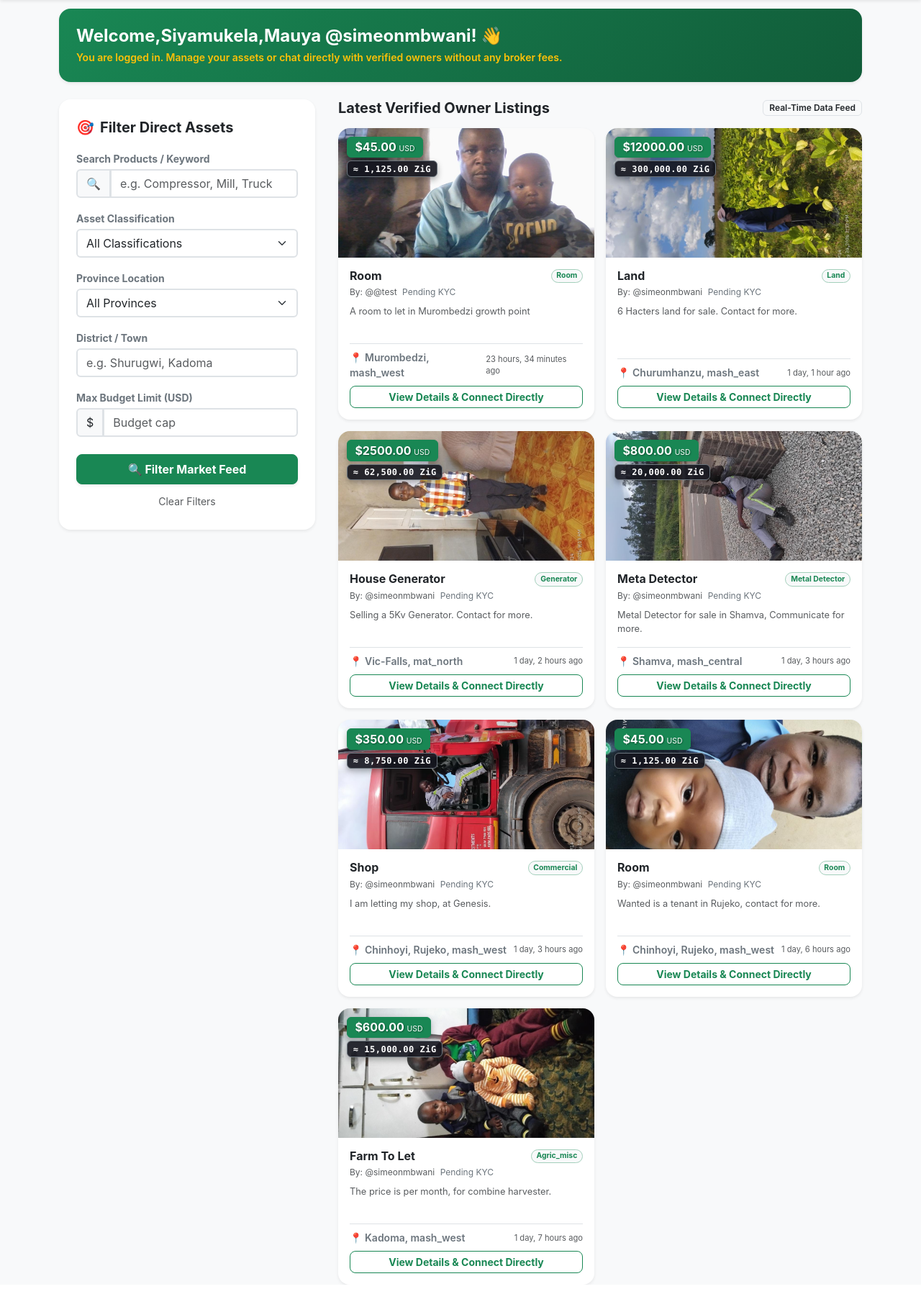
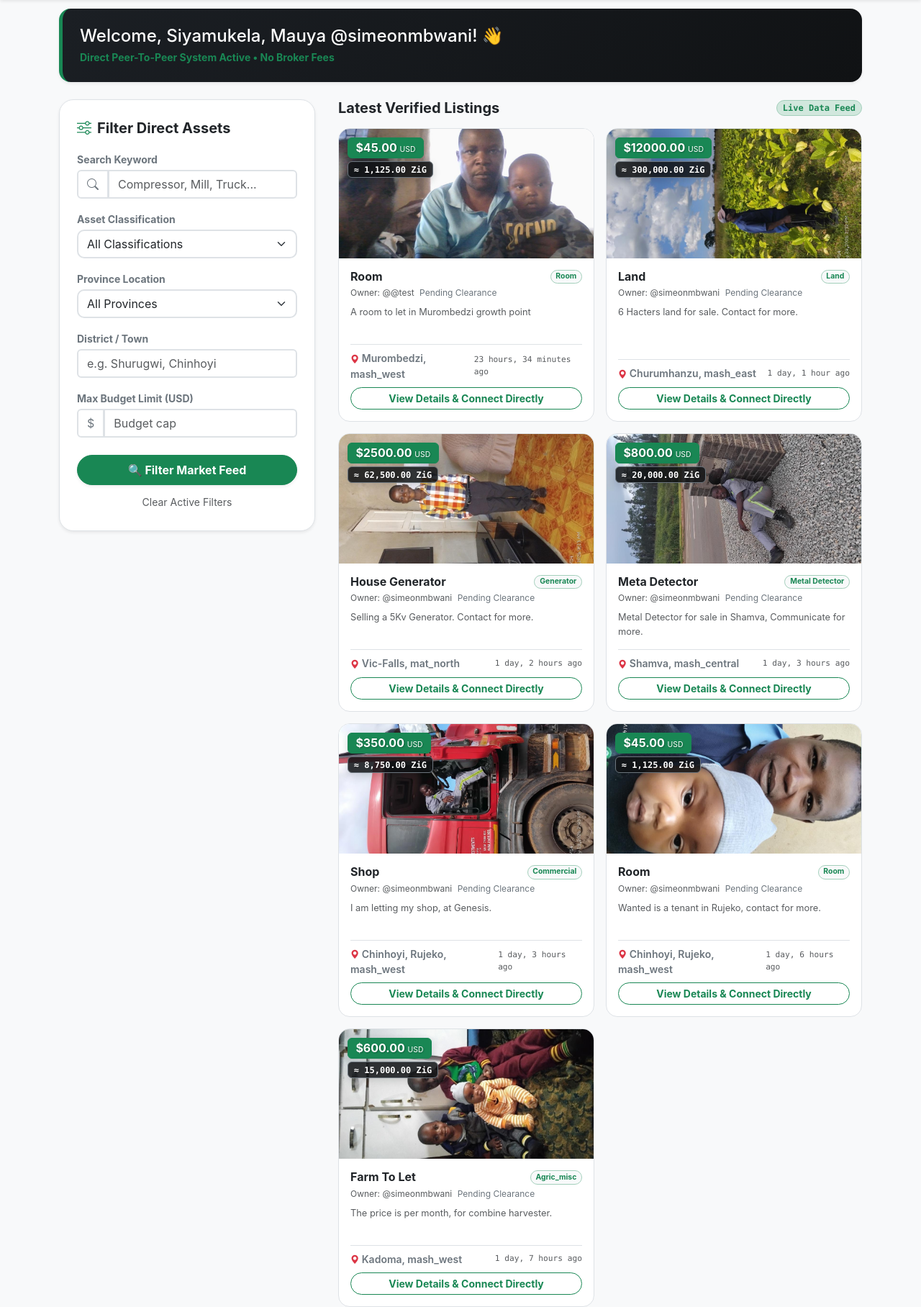
Before and after one commit to simeonmbwani/no-middlemen-market, a Django app: page / in a window 1280 px wide. Shown: the part 113-1929 px from the top of the page at 72% size. Before the commit the page ends 1898 px from the top, so only its background shows below. Run offline with Django 5.2, Linux system fonts and the light colour scheme; a user stored in the database is signed in; data comes from the database, SQL or seed files in the repository.

Commit message:
Aligned main marketplace filter search grid with premium base interface design components

```diff
--- a/listings/templates/listings/listing_list.html
+++ b/listings/templates/listings/listing_list.html
@@ -1,16 +1,48 @@
 {% extends 'base.html' %}
-{% load currency_tags %} {% block title %}Verified Owner Asset Stream - No Middlemen{% endblock %}
+{% load currency_tags %}
+
+{% block title %}Verified Owner Asset Stream - No Middlemen{% endblock %}
 
 {% block content %}
+<style>
+    /* 🎯 THEME & HOVER LAYER ALIGNMENTS */
+    .premium-filter-card {
+        background: var(--card-bg) !important;
+        border: 1px solid var(--border-line) !important;
+        border-radius: 20px !important;
+    }
+
+    .asset-market-card {
+        background: var(--card-bg) !important;
+        border: 1px solid var(--border-line) !important;
+        transition: transform 0.3s cubic-bezier(0.175, 0.885, 0.32, 1.1), box-shadow 0.3s ease, border-color 0.3s ease;
+        overflow: hidden;
+    }
+    .asset-market-card:hover {
+        transform: translateY(-5px);
+        box-shadow: 0 12px 30px rgba(25, 135, 84, 0.15) !important;
+        border-color: #198754 !important;
+    }
+
+    .badge-price-tag {
+        box-shadow: 0 4px 12px rgba(0,0,0,0.15);
+        text-shadow: 1px 1px 2px rgba(0,0,0,0.3);
+    }
+
+    .rounded-select {
+        border-radius: 10px !important;
+    }
+</style>
+
 <div class="row mb-4">
     <div class="col-12">
-        <div class="p-4 rounded-4 shadow-sm text-white" style="background: linear-gradient(135deg, #198754 0%, #115c39 100%);">
+        <div class="p-4 rounded-4 shadow-sm text-white" style="background: linear-gradient(135deg, #1b1f24 0%, #101214 100%); border-left: 5px solid #198754;">
             {% if request.user.is_authenticated %}
-                <h4 class="fw-bold mb-1">Welcome,Siyamukela,Mauya @{{ request.user.username }}! 👋</h4>
-                <p class="small mb-0 text-warning fw-semibold">You are logged in. Manage your assets or chat directly with verified owners without any broker fees.</p>
+                <h4 class="fw-black mb-1 text-white">Welcome, Siyamukela, Mauya @{{ request.user.username }}! 👋</h4>
+                <p class="small mb-0 text-success fw-bold">Direct Peer-To-Peer System Active &bull; No Broker Fees</p>
             {% else %}
-                <h4 class="fw-bold mb-1">Welcome to No-Middlemen Marketplace 👋</h4>
-                <p class="small mb-0 text-warning fw-semibold">Find mining gear, land, and vehicles straight from their legal owners across Zimbabwe.</p>
+                <h4 class="fw-black mb-1 text-white">Welcome to No-Middlemen Marketplace 👋</h4>
+                <p class="small mb-0 text-success fw-bold">Find equipment, housing, and assets straight from legal title owners across Zimbabwe.</p>
             {% endif %}
         </div>
     </div>
@@ -19,24 +51,24 @@
 <div class="row g-4">
 
     <div class="col-12 col-md-4">
-        <div class="card shadow-sm border-0 p-4 rounded-4 sticky-md-top" style="top: 20px; z-index: 10;">
+        <div class="card premium-filter-card shadow-sm p-4 sticky-md-top" style="top: 135px; z-index: 10;">
             <div class="d-flex align-items-center gap-2 mb-3">
-                <span class="fs-5">🎯</span>
-                <h5 class="fw-bold mb-0">Filter Direct Assets</h5>
+                <i class="bi bi-sliders text-success fs-5"></i>
+                <h5 class="fw-bold mb-0 text-main">Filter Direct Assets</h5>
             </div>
 
             <form method="GET" action="{% url 'listings:list' %}">
                 <div class="mb-3">
-                    <label class="small fw-bold text-secondary mb-1">Search Products / Keyword</label>
+                    <label class="small fw-bold text-secondary mb-1">Search Keyword</label>
                     <div class="input-group">
-                        <span class="input-group-text bg-light border-2">🔍</span>
-                        <input type="text" name="search_text" class="form-control border-2" placeholder="e.g. Compressor, Mill, Truck" value="{{ request.GET.search_text }}">
+                        <span class="input-group-text border-2 bg-transparent text-secondary"><i class="bi bi-search"></i></span>
+                        <input type="text" name="search_text" class="form-control border-2" placeholder="Compressor, Mill, Truck..." value="{{ request.GET.search_text|default:'' }}">
                     </div>
                 </div>
 
                 <div class="mb-3">
                     <label class="small fw-bold text-secondary mb-1">Asset Classification</label>
-                    <select name="category" class="form-select border-2">
+                    <select name="category" class="form-select border-2 rounded-select">
                         <option value="">All Classifications</option>
                         {% for group_name, subcategories in category_choices %}
                             <optgroup label="{{ group_name }}">
@@ -50,7 +82,7 @@
 
                 <div class="mb-3">
                     <label class="small fw-bold text-secondary mb-1">Province Location</label>
-                    <select name="province" class="form-select border-2">
+                    <select name="province" class="form-select border-2 rounded-select">
                         <option value="">All Provinces</option>
                         <option value="Harare" {% if request.GET.province == 'Harare' %}selected{% endif %}>Harare</option>
                         <option value="Bulawayo" {% if request.GET.province == 'Bulawayo' %}selected{% endif %}>Bulawayo</option>
@@ -67,48 +99,48 @@
 
                 <div class="mb-3">
                     <label class="small fw-bold text-secondary mb-1">District / Town</label>
-                    <input type="text" name="district" class="form-control border-2" placeholder="e.g. Shurugwi, Kadoma" value="{{ request.GET.district }}">
+                    <input type="text" name="district" class="form-control border-2" placeholder="e.g. Shurugwi, Chinhoyi" value="{{ request.GET.district|default:'' }}">
                 </div>
 
                 <div class="mb-4">
                     <label class="small fw-bold text-secondary mb-1">Max Budget Limit (USD)</label>
                     <div class="input-group">
-                        <span class="input-group-text bg-light border-2">$</span>
-                        <input type="number" name="max_price" class="form-control border-2" placeholder="Budget cap" value="{{ request.GET.max_price }}">
+                        <span class="input-group-text border-2 bg-transparent text-secondary">$</span>
+                        <input type="number" name="max_price" class="form-control border-2" placeholder="Budget cap" value="{{ request.GET.max_price|default:'' }}">
                     </div>
                 </div>
 
-                <button type="submit" class="btn btn-success w-100 fw-bold py-2 rounded-3 shadow-sm">
+                <button type="submit" class="btn btn-success w-100 btn-rounded animated-btn fw-bold py-2 shadow-sm">
                     🔍 Filter Market Feed
                 </button>
-                <a href="{% url 'listings:list' %}" class="btn btn-link btn-sm d-block text-center mt-2 text-decoration-none text-muted">Clear Filters</a>
+                <a href="{% url 'listings:list' %}" class="btn btn-link btn-sm d-block text-center mt-2 text-decoration-none text-muted small">Clear Active Filters</a>
             </form>
         </div>
     </div>
 
-    <div class="col-12 col-md-8 scrollable-feed-panel">
+    <div class="col-12 col-md-8">
         <div class="d-flex justify-content-between align-items-center mb-3 ps-md-2">
-            <h5 class="fw-bold mb-0">Latest Verified Owner Listings</h5>
-            <span class="badge bg-light text-dark border small py-1 px-2 fw-semibold">Real-Time Data Feed</span>
+            <h5 class="fw-bold mb-0 text-main">Latest Verified Listings</h5>
+            <span class="badge bg-success-subtle text-success border border-success-subtle px-2 py-1 small rounded-pill font-monospace fw-bold">Live Data Feed</span>
         </div>
 
         <div class="row g-3 ps-md-2">
             {% for item in listings %}
                 <div class="col-12 col-sm-6">
-                    <div class="card h-100 border-0 shadow-sm rounded-4 overflow-hidden bg-white hover-up transition-all" style="transition: transform 0.2s ease;">
+                    <div class="card h-100 asset-market-card rounded-4">
 
-                        <div style="position: relative; height: 180px; background-color: #f1f3f5;">
+                        <div style="position: relative; height: 180px; background-color: var(--input-bg);">
                             {% if item.image1 %}
                                 <img src="{{ item.image1.url }}" alt="{{ item.title }}" class="w-100 h-100" style="object-fit: cover;">
                             {% else %}
-                                <div class="d-flex align-items-center justify-content-center h-100 text-muted small bg-light">No Image Available</div>
+                                <div class="d-flex align-items-center justify-content-center h-100 text-muted small"><i class="bi bi-images fs-2 opacity-50"></i></div>
                             {% endif %}
 
                             <div class="position-absolute d-flex flex-column align-items-start gap-1" style="top: 12px; left: 12px;">
-                                <span class="badge bg-success fs-6 fw-bold text-white border border-success" style="box-shadow: 0 4px 8px rgba(0,0,0,0.3); text-shadow: 1px 1px 2px rgba(0,0,0,0.4);">
+                                <span class="badge bg-success fs-6 fw-bold text-white border border-success badge-price-tag">
                                     ${{ item.price }} <span class="small fw-normal opacity-90" style="font-size: 0.65rem;">USD</span>
                                 </span>
-                                <span class="badge fw-bold font-monospace text-white border border-secondary" style="font-size: 0.75rem; background-color: rgba(20, 22, 31, 0.9) !important; box-shadow: 0 4px 8px rgba(0,0,0,0.3); letter-spacing: 0.5px;">
+                                <span class="badge fw-bold font-monospace text-white border border-secondary badge-price-tag" style="font-size: 0.75rem; background-color: rgba(16, 18, 20, 0.85) !important;">
                                     ≈ {{ item.price|to_zig:ZIG_MID_RATE }} ZiG
                                 </span>
                             </div>
@@ -117,18 +149,18 @@
                         <div class="card-body p-3 d-flex flex-column justify-content-between">
                             <div>
                                 <div class="d-flex justify-content-between align-items-start mb-1">
-                                    <h6 class="fw-bold text-dark text-truncate mb-0" style="max-width: 65%;">{{ item.title }}</h6>
+                                    <h6 class="fw-bold text-main text-truncate mb-0" style="max-width: 65%;">{{ item.title }}</h6>
                                     <span class="badge bg-light text-success border border-success-subtle rounded-pill text-capitalize text-truncate" style="font-size: 0.65rem; max-width: 35%;" title="{{ item.get_category_display }}">
                                         {{ item.get_category_display }}
                                     </span>
                                 </div>
 
                                 <div class="mb-2" style="font-size: 0.75rem;">
-                                    <span class="text-muted">By: @{{ item.owner.username }}</span>
+                                    <span class="text-muted">Owner: @{{ item.owner.username }}</span>
                                     {% if item.owner.is_verified_owner %}
-                                        <span class="text-success fw-bold ms-1" title="Verified Zimbabwean National ID Card Holder">✓ Verified Owner</span>
+                                        <span class="text-success fw-bold ms-1" title="Verified Zimbabwean National ID Checked"><i class="bi bi-patch-check-fill"></i> Verified</span>
                                     {% else %}
-                                        <span class="text-secondary ms-1">Pending KYC</span>
+                                        <span class="text-secondary opacity-70 ms-1">Pending Clearance</span>
                                     {% endif %}
                                 </div>
 
@@ -139,12 +171,12 @@
 
                             <div class="border-top pt-2 mt-2">
                                 <div class="d-flex justify-content-between align-items-center mb-2">
-                                    <span class="small text-secondary fw-semibold">📍 {{ item.district|title }}, {{ item.province }}</span>
-                                    <span class="text-muted xsmall" style="font-size: 0.7rem;"> {{ item.created_at|timesince }} ago</span>
+                                    <span class="small text-secondary fw-semibold"><i class="bi bi-geo-alt-fill text-danger small"></i> {{ item.district|title }}, {{ item.province }}</span>
+                                    <span class="text-muted font-monospace" style="font-size: 0.7rem;">{{ item.created_at|timesince }} ago</span>
                                 </div>
 
                                 <div class="d-grid">
-                                    <a href="{% url 'listings:detail' item.id %}" class="btn btn-sm btn-outline-success fw-bold rounded-3 py-1">
+                                    <a href="{% url 'listings:detail' item.id %}" class="btn btn-sm btn-outline-success btn-rounded animated-btn fw-bold py-1.5">
                                         View Details & Connect Directly
                                     </a>
                                 </div>
@@ -155,10 +187,10 @@
                 </div>
             {% empty %}
                 <div class="col-12">
-                    <div class="card border-0 shadow-sm p-5 text-center rounded-4 bg-white">
+                    <div class="card border-0 shadow-sm p-5 text-center">
                         <span class="fs-1 mb-2 d-block">📦</span>
-                        <h5 class="fw-bold">No active entries match your criteria at the moment.</h5>
-                        <p class="text-muted small mb-0 mx-auto" style="max-width: 80%;">Be the primary owner to tap this district market niche by clicking the green "+ List Asset" link above right now!</p>
+                        <h5 class="fw-bold text-main">No active entries match your search parameters.</h5>
+                        <p class="text-muted small mb-0 mx-auto" style="max-width: 80%;">Tap into this target regional segment by creating an item listing right now using the panel indicators.</p>
                     </div>
                 </div>
             {% endfor %}
@@ -188,11 +220,4 @@
 
     </div>
 </div>
-
-<style>
-    .hover-up:hover {
-        transform: translateY(-3px);
-        box-shadow: 0 .5rem 1rem rgba(0,0,0,0.12) !important;
-    }
-</style>
 {% endblock %}
```
